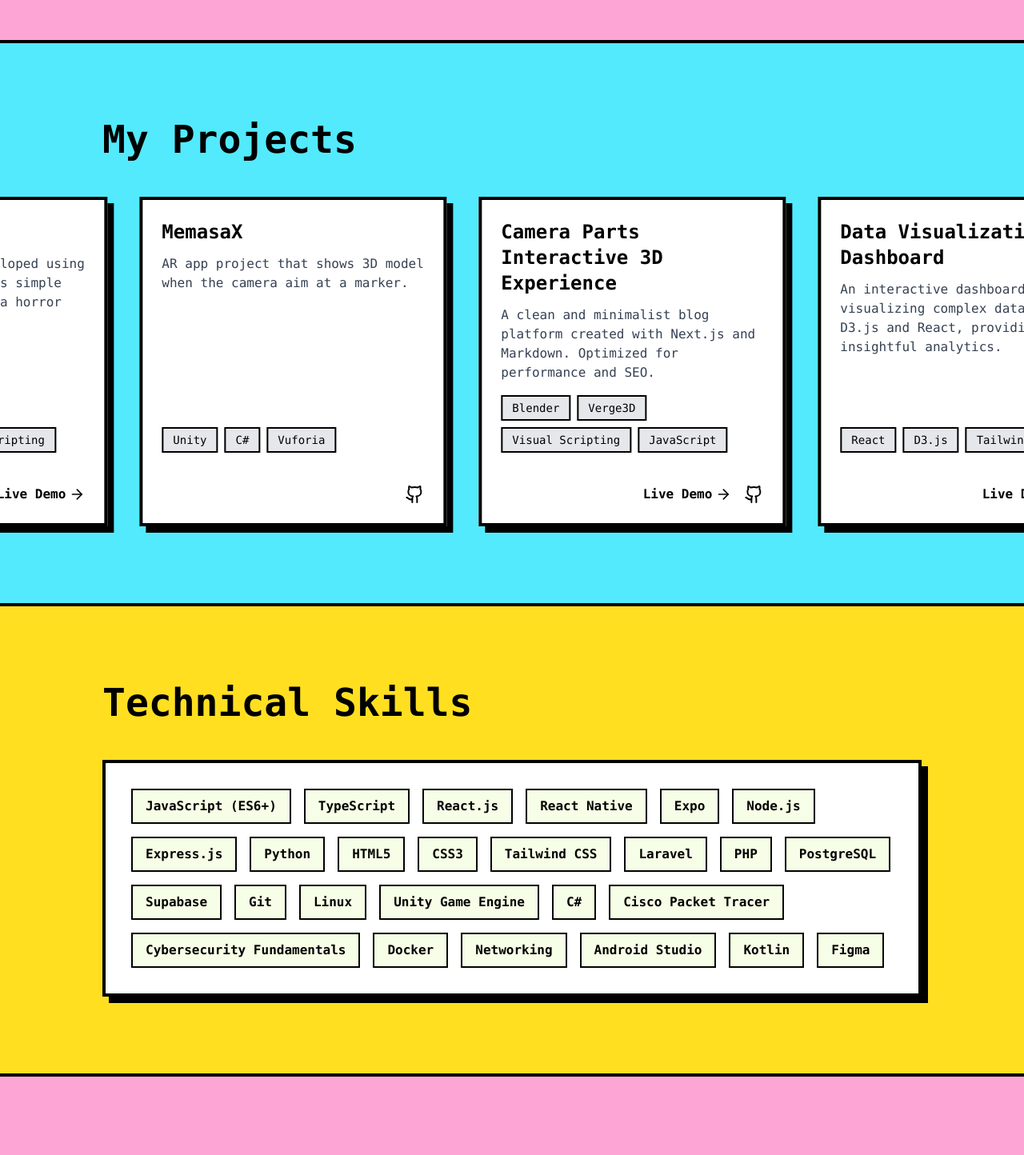
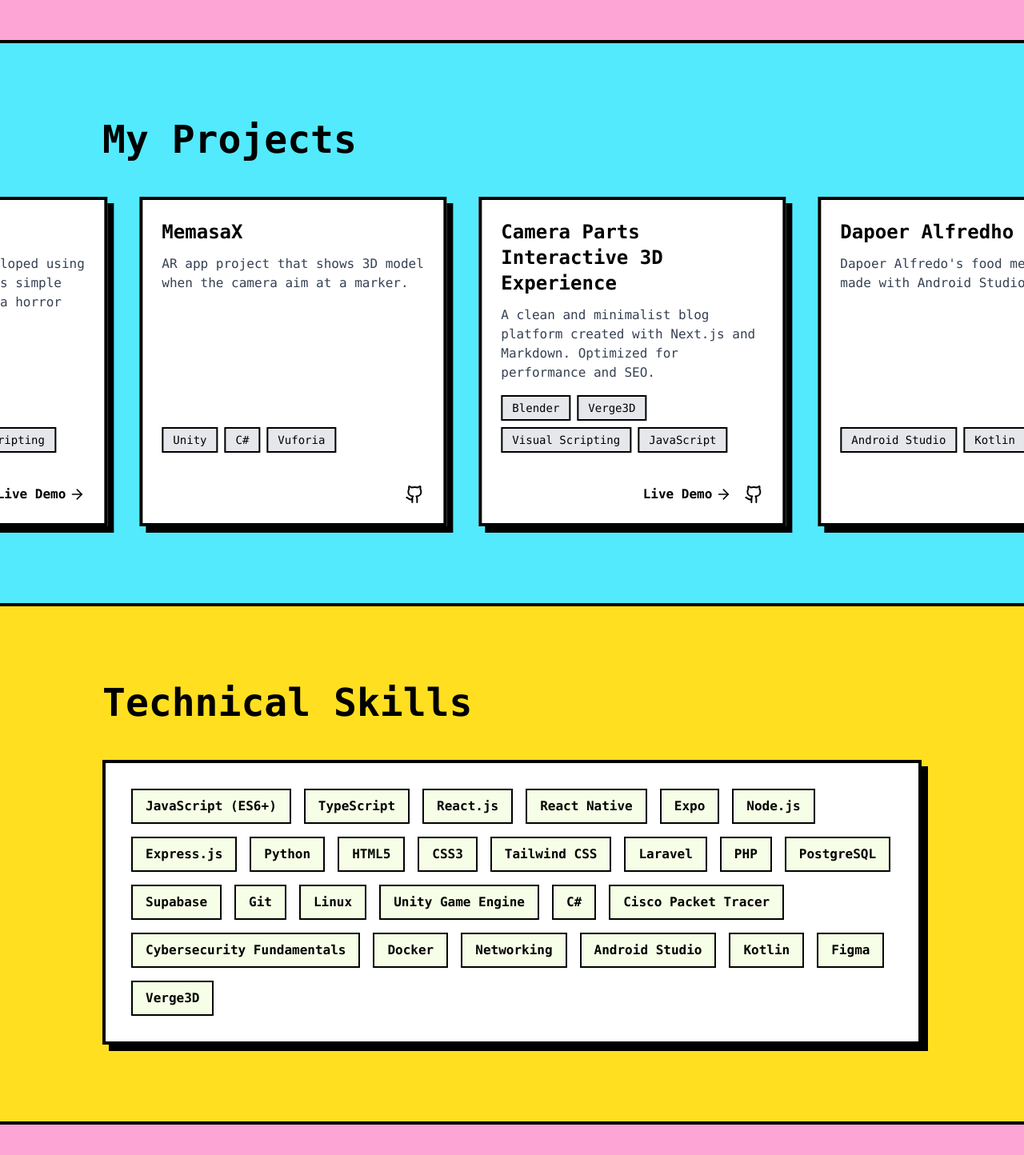
Before and after one commit to m4iev/portfolio-m4iev, a React (Create React App) app: page / in a window 1280 px wide. Shown: the part 1316-2760 px from the top of the page at 80% size. Built offline with nearby package versions, Linux system fonts and the light colour scheme.

Commit message:
Add Dapoer Alfredo into project list. Add Verge3D into skill list

```diff
--- a/src/data/variables.ts
+++ b/src/data/variables.ts
@@ -36,12 +36,11 @@
       githubLink: "https://github.com/m4iev/camera-parts",
     },
     {
-      title: "Data Visualization Dashboard",
+      title: "Dapoer Alfredho",
       description:
-        "An interactive dashboard for visualizing complex datasets using D3.js and React, providing insightful analytics.",
-      technologies: ["React", "D3.js", "Tailwind CSS"],
-      liveLink: "#",
-      githubLink: "#",
+        "Dapoer Alfredo's food menu app made with Android Studio (Kotlin).",
+      technologies: ["Android Studio", "Kotlin"],
+      githubLink: "https://github.com/m4iev/dapoer-alfredho",
     },
     {
       title: "Real-time Chat Application",
@@ -79,6 +78,7 @@
     "Android Studio",
     "Kotlin",
     "Figma",
+    "Verge3D",
   ],
   mediumPosts: [
     {
```
